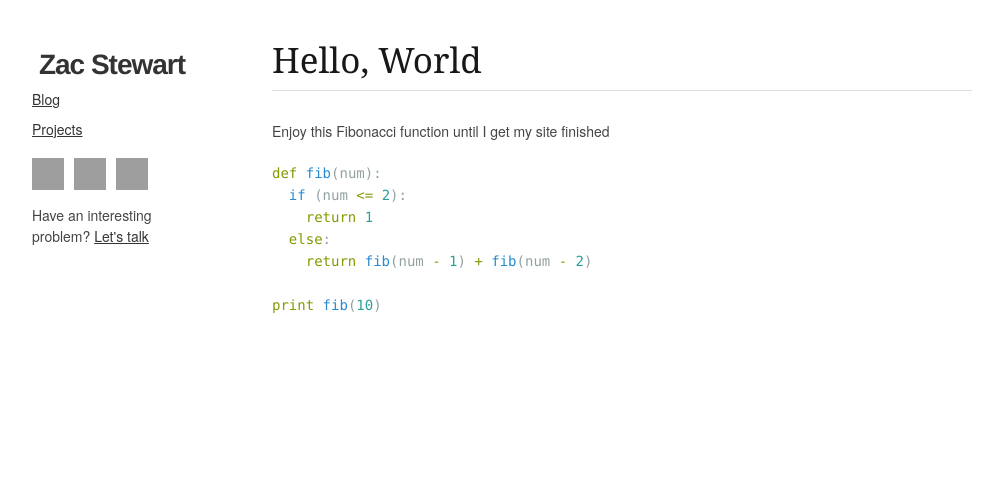
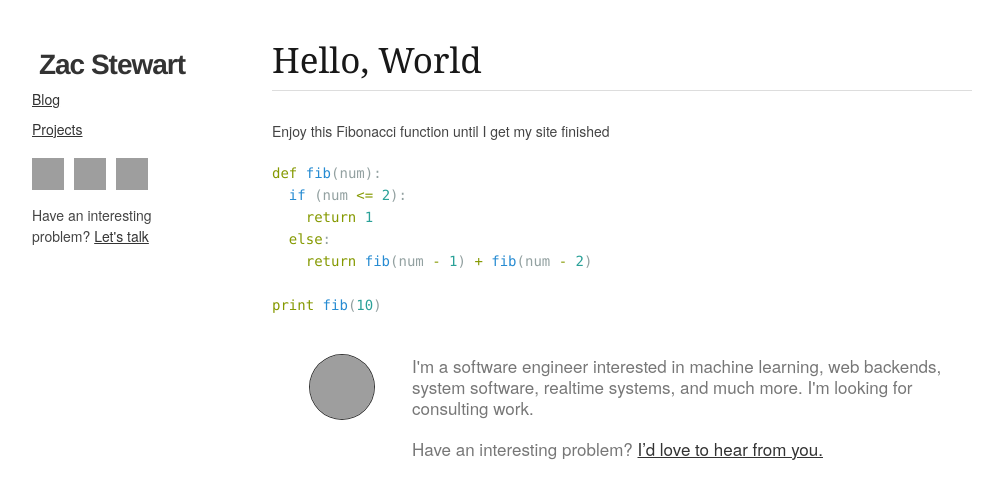
Before and after one commit to zacstewart/zacstewart.github.io, a Jekyll site: the page built from _posts/2011-06-11-hello,-world.md, in a window 1280 px wide. Shown: the top 499 px of the page, without its empty margins (138-1141 px from the left). Built offline with Jekyll 4.4.1, drawn with Linux system fonts in a browser that asks for light colours; comment, search, counter and statistics services are not loaded; grey boxes are pictures that could not be loaded.

Commit message:
Add my work ad back to site

```diff
--- a/_includes/short-bio.html
+++ b/_includes/short-bio.html
@@ -4,6 +4,12 @@
   </div>
   <div class="columns omega ten">
     <p>
+      I'm a software engineer interested in machine learning, web backends,
+      system software, realtime systems, and much more. I'm looking for
+      consulting work.
+    </p>
+
+    <p>
       Have an interesting problem? <a href="mailto:work@zacstewart.com?subject=Work">I’d love to hear from you.</a>
     </p>
   </div>
--- a/_layouts/post.html
+++ b/_layouts/post.html
@@ -8,6 +8,8 @@ layout: default
   <hr>
   {{ content }}
   <footer>
+    {% include short-bio.html %}
+
     <div id="disqus_thread"></div>
     <script type="text/javascript">
         var disqus_shortname = 'zacstewart';
```
